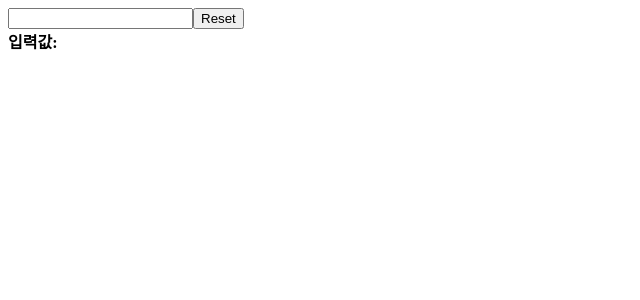
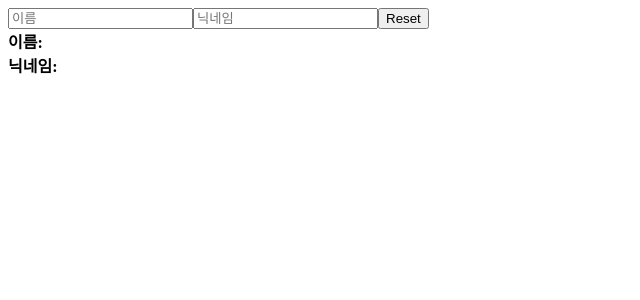
Before and after one commit to joyact/react-study, a React (Create React App) app: page / in a window 1280 px wide. Shown: the top 300 px of the page, without its empty margins (0-640 px from the left). Built offline with nearby package versions, Linux system fonts and the light colour scheme.

Commit message:
React Component : Multiple Inputs

```diff
--- a/src/App.js
+++ b/src/App.js
@@ -1,8 +1,8 @@
 import React from 'react';
-import Input from './components/Input';
+import Inputs from './components/Inputs';
 
 function App() {
-  return <Input />;
+  return <Inputs />;
 }
 
 export default App;
--- /dev/null
+++ b/src/components/Inputs.js
@@ -0,0 +1,45 @@
+import React, { useState } from 'react';
+
+function Inputs() {
+  const [inputs, setInputs] = useState({
+    name: '',
+    nickname: '',
+  });
+
+  // inputs에서 name, nickname 값을 비구조 할당 추출 (쉽게 사용)
+  const { name, nickname } = inputs;
+
+  const handleChange = (e) => {
+    const { name, value } = e.target;
+
+    setInputs({
+      ...inputs,
+      [name]: value,
+    });
+  };
+
+  const handleReset = () => {
+    setInputs({
+      name: '',
+      nickname: '',
+    });
+  };
+
+  return (
+    <div>
+      <input name="name" onChange={handleChange} value={name} placeholder="이름" />
+      <input name="nickname" onChange={handleChange} value={nickname} placeholder="닉네임" />
+      <button onClick={handleReset}>Reset</button>
+      <div>
+        <b>이름: </b>
+        {name}
+      </div>
+      <div>
+        <b>닉네임: </b>
+        {nickname}
+      </div>
+    </div>
+  );
+}
+
+export default Inputs;
```
